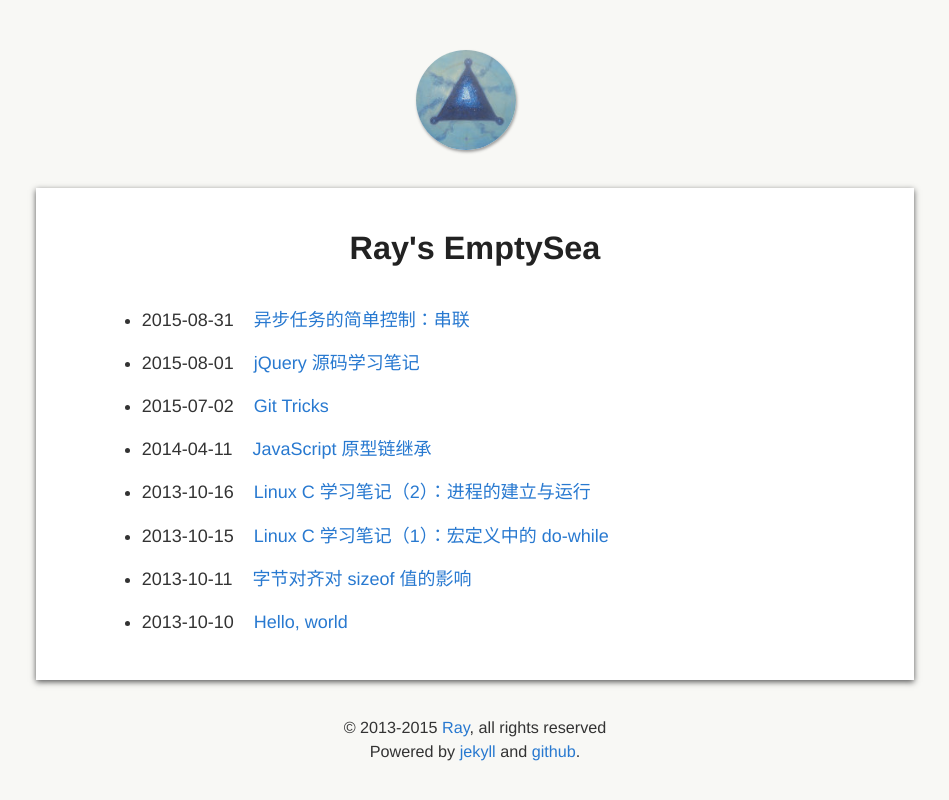
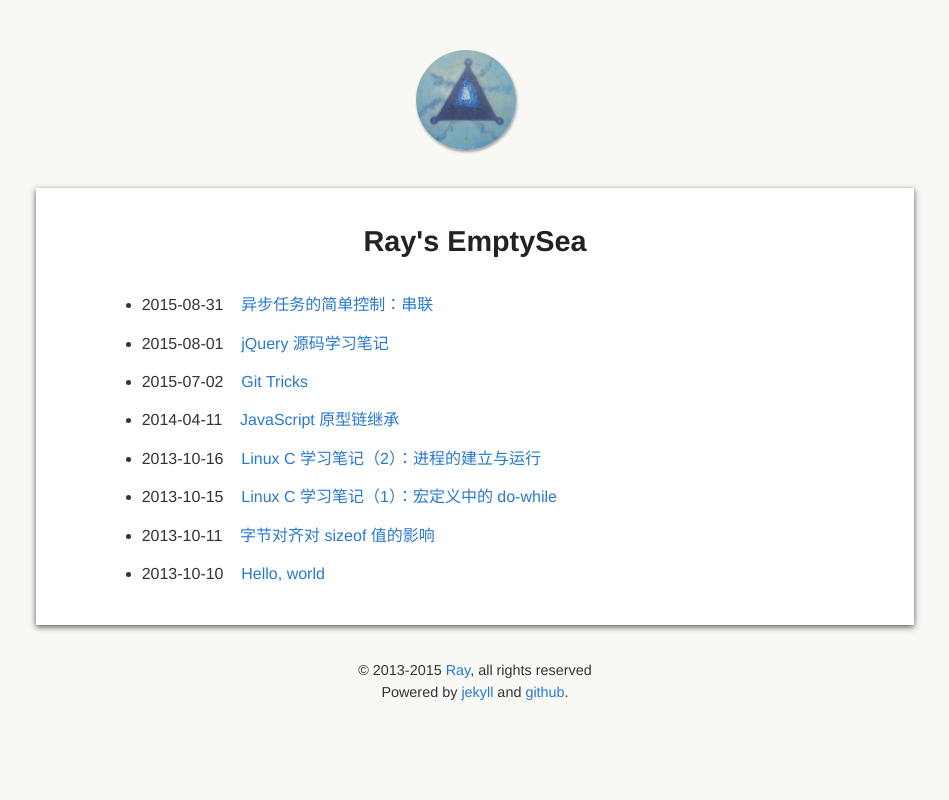
Before and after one commit to ray7551/empty, a Jekyll site: the page built from index.html, in a window 1280 px wide. Shown: the top 800 px of the page, without its empty margins (165-1114 px from the left). Built offline with Jekyll 4.4.1, drawn with Linux system fonts in a browser that asks for light colours; Markdown is read by kramdown in place of the engine named in the settings.

Commit message:
font-size

```diff
--- a/stylesheets/screen.css
+++ b/stylesheets/screen.css
@@ -1,7 +1,7 @@
 *{margin:0;padding:0;}
 body{
   background:#f8f8f5;
-  font: 400 18px/1.6 TIBch, 'Classic Grotesque W01', 'Helvetica Neue', Arial, 'Hiragino Sans GB W3', STHeiti, 'Microsoft YaHei', 'WenQuanYi Micro Hei', SimSun, sans-serif;
+  font: 400 16px/1.7 TIBch, 'Classic Grotesque W01', 'Helvetica Neue', Arial, 'Hiragino Sans GB W3', STHeiti, 'Microsoft YaHei', 'WenQuanYi Micro Hei', SimSun, sans-serif;
   line-height:1.5;
   color:#333;
 }
@@ -12,7 +12,6 @@ body{
 @media screen and (max-width:620px){
   body{
     margin: 0 8px;
-    font-size: 16px;
   }
 }
 
```
